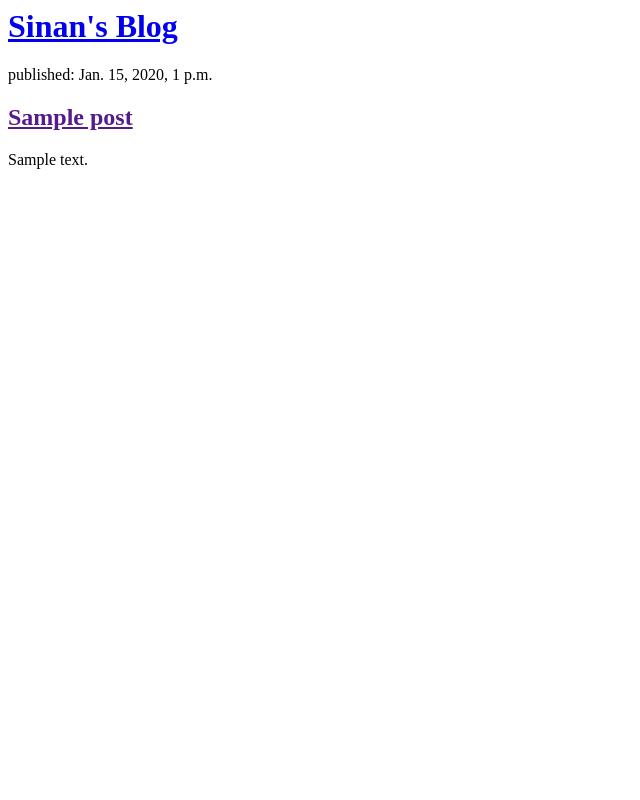
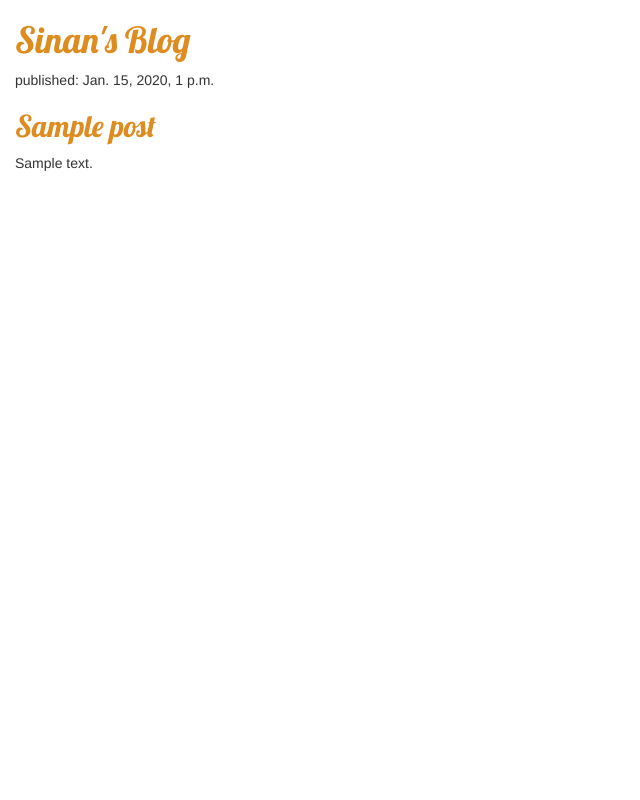
Before and after one commit to sinan2000/my-first-blog, a Django app: page / in a window 1280 px wide. Shown: the whole page, without its empty margins (0-640 px from the left). Run offline with Django 3.2, Linux system fonts and the light colour scheme; tables that the repository leaves empty hold one stand-in row (values such as "Sample post"); some libraries are stand-ins or nearby versions.

Commit message:
Lover update

```diff
--- /dev/null
+++ b/blog/static/css/blog.css
@@ -0,0 +1,8 @@
+h1 a, h2 a {
+    color: #DE8C1F;
+	font-family: 'Lobster';
+}
+
+body {
+    padding-left: 15px;
+}
--- a/blog/templates/blog/post_list.html
+++ b/blog/templates/blog/post_list.html
@@ -1,5 +1,13 @@
+{% load static %}
+
 <html>
     <head>
+		<link rel="stylesheet" href="//maxcdn.bootstrapcdn.com/bootstrap/3.2.0/css/bootstrap.min.css">
+		<link rel="stylesheet" href="//maxcdn.bootstrapcdn.com/bootstrap/3.2.0/css/bootstrap-theme.min.css">
+		<link href="//fonts.googleapis.com/css?family=Lobster&subset=latin,latin-ext" rel="stylesheet" type="text/css">
+
+		<link rel="stylesheet" href="{% static 'css/blog.css' %}">
+
         <title>Sinan's blog</title>
     </head>
     <body>
```
